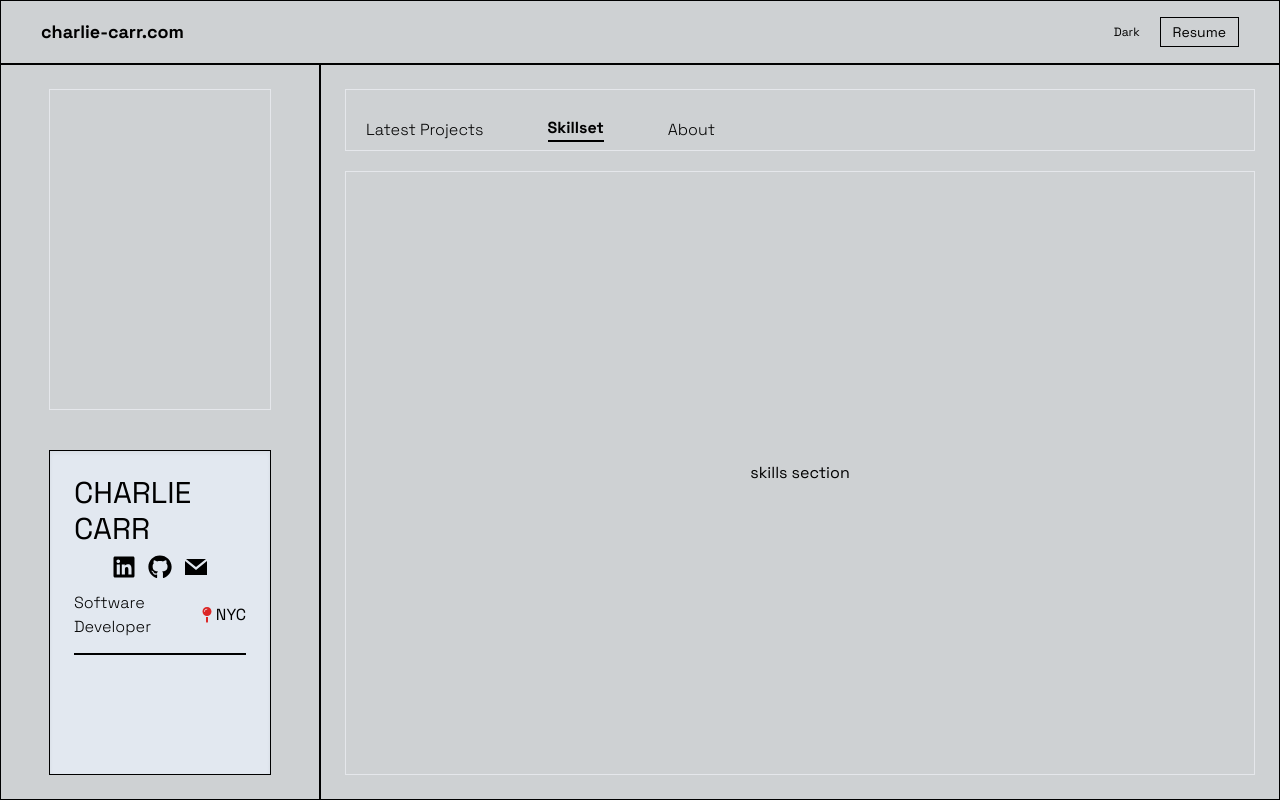
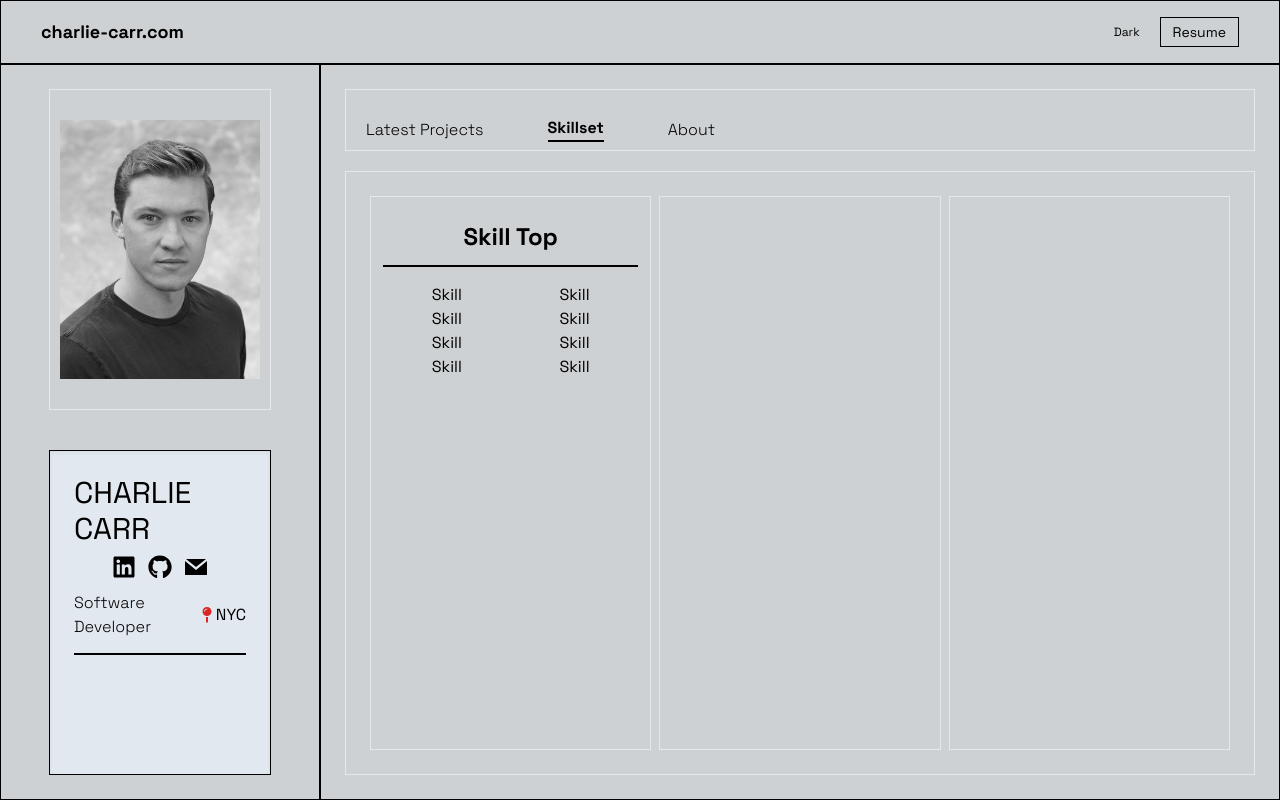
Before and after one commit to CharlesCarr/charlie_dev_portfolio, a Next.js app: page / in a window 1280 px wide. Both pictures are taken after a click on the item "Skillset". Built offline with nearby package versions, Linux system fonts and the light colour scheme.

Commit message:
fix: update ui for skills section

```diff
--- a/components/sections/AboutSection.tsx
+++ b/components/sections/AboutSection.tsx
@@ -1,9 +1,36 @@
-import React from 'react'
+import React from "react";
 
 const AboutSection = () => {
   return (
-    <>AboutSection</>
-  )
-}
+    <div className="w-full h-full flex flex-col justify-center items-center sm:items-start text-sm xl:text-base text-center sm:text-start px-5 sm:px-0 sm:pl-32">
+      <h1 className="text-3xl xl:text-4xl mb-4">Hi there!</h1>
+      <p className="w-full xl:w-3/4 mb-4 leading-7 sm:pr-8 xl:pr-0">
+        My name is Charlie Carr and I am a NYC-based software developer. I am
+        currently pursuing my next opportunity and open to both remote and
+        in-office work.
+      </p>
+      <p className="w-full xl:w-3/4 mb-4 leading-7 sm:pr-8 xl:pr-0">
+        I have spent my career in tech working in enterprise software for both
+        small startups as well as large tech corporations. After starting in
+        software sales, my passion and curiosity for these products fueled my
+        desire to become more technical and attend a full stack web development
+        coding bootcamp.
+      </p>
+      <p className="w-full xl:w-3/4 leading-7 sm:pr-8 xl:pr-0">
+        I recently finished my first engineering role as a front end development
+        intern for{" "}
+        <a
+          href="https://www.reveliolabs.com/"
+          target="_blank"
+          className="underline"
+        >
+          Revelio Labs
+        </a>
+        , a labor market data platform, where I actively contributed to the
+        React/TypeScript code base.
+      </p>
+    </div>
+  );
+};
 
-export default AboutSection
+export default AboutSection;
--- a/components/sections/LeftSection.tsx
+++ b/components/sections/LeftSection.tsx
@@ -1,6 +1,5 @@
-// import React from "react";
-// import Image from "next/image";
-// import Headshot from "../../images/headshot.jpeg";
+import Image from "next/image";
+import Headshot from "../../images/headshot.jpeg";
 import { FaMapPin, FaGithub, FaLinkedin } from "react-icons/fa";
 import { GrMail } from "react-icons/gr";
 
@@ -8,15 +7,7 @@ function LeftSection() {
   return (
     <section className="w-1/4 h-full flex flex-col border border-black px-12 py-6">
       <div className="w-full h-1/2 flex flex-col justify-center items-center border">
-        {/* <div className="flex justify-center items-center">
-          <p className="text-xs">headshot</p>
-        </div>
-        <div className="text-white bg-black h-1/2 w-3/4 flex justify-center items-center">
-          img
-        </div>
-        <div className="h-1/4 flex justify-center items-center">
-          <p className="text-xs">headshot</p>
-        </div> */}
+          <Image src={Headshot} width={"200"} height={"200"} />
       </div>
 
       <div className="w-full h-1/2 flex flex-col justify-start items-center border border-black mt-10 p-6 bg-slate-200 shadow-inner">
@@ -47,43 +38,3 @@ function LeftSection() {
 }
 
 export default LeftSection;
-
-{
-  /* <div className="w-full h-3/4 sm:h-1/3 md:h-1/2 relative ml-0 sm:ml-5 md:ml-0 mb-40 sm:mb-0">
-        <Image
-          alt="headshot"
-          src={Headshot}
-          objectFit="contain"
-          layout="fill"
-        />
-      </div>
-
-      <div className="w-full h-1/2 flex flex-col justify-center items-center sm:items-start text-sm xl:text-base text-center sm:text-start px-5 sm:px-0">
-        <h1 className="text-3xl xl:text-4xl mb-3 text-sky-500">Hi there!</h1>
-        <p className="w-full xl:w-3/4 mb-2 leading-6 sm:pr-8 xl:pr-0">
-          My name is Charlie Carr and I am a NYC-based software developer. I am
-          currently pursuing my next opportunity and open to both remote and
-          in-office work.
-        </p>
-        <p className="w-full xl:w-3/4 mb-2 leading-6 sm:pr-8 xl:pr-0">
-          I have spent my career in tech working in enterprise software for both
-          small startups as well as large tech corporations. After starting in
-          software sales, my passion and curiosity for these products fueled my
-          desire to become more technical and attend a full stack web
-          development coding bootcamp.
-        </p>
-        <p className="w-full xl:w-3/4 leading-6 sm:pr-8 xl:pr-0">
-          I recently finished my first engineering role as a front end
-          development intern for{" "}
-          <a
-            href="https://www.reveliolabs.com/"
-            target="_blank"
-            className="underline text-sky-300"
-          >
-            Revelio Labs
-          </a>
-          , a labor market data platform, where I actively contributed to the
-          React/TypeScript code base.
-        </p>
-      </div> */
-}
--- a/components/sections/ProjectsSection.tsx
+++ b/components/sections/ProjectsSection.tsx
@@ -46,16 +46,26 @@ function Projects() {
   const [projectSelected, setProjectSelected] = useState<number>(0);
   console.log(projectSelected);
 
-  const testScroll = (event: any) => {
-    console.log(event);
-  }
-
   return (
-    <div className="h-full w-full">
+    <div className="h-full w-full relative">
+      <ul className="absolute flex justify-center items-center -top-10 left-0">
+        <li className="mr-4 border border-black w-3 h-3 rounded-full" onClick={() => setProjectSelected(0)}>
+        </li>
+        <li className="mr-4 border border-black w-3 h-3 rounded-full" onClick={() => setProjectSelected(1)}>
+        </li>
+        <li className="mr-4 border border-black w-3 h-3 rounded-full" onClick={() => setProjectSelected(2)}>
+        </li>
+        <li className="mr-4 border border-black w-3 h-3 rounded-full" onClick={() => setProjectSelected(3)}>
+        </li>
+      </ul>
       {/* Individual Project One */}
       {projectSelected === 0 && <Project />}
-      {projectSelected === 1 && <div className="h-full w-full border border-black">Project Two</div>}
-      {projectSelected === 2 && <div className="h-full w-full border border-black">Project Three</div>}
+      {projectSelected === 1 && (
+        <div className="h-full w-full border border-black">Project Two</div>
+      )}
+      {projectSelected === 2 && (
+        <div className="h-full w-full border border-black">Project Three</div>
+      )}
     </div>
   );
 }
--- a/components/sections/SkillsSection.tsx
+++ b/components/sections/SkillsSection.tsx
@@ -1,5 +1,3 @@
-
-
 const Skills = () => {
   // const skills = [
   //   "TypeScript",
@@ -29,16 +27,35 @@ const Skills = () => {
 
   return (
     <>
-    skills section
+      <div className="h-full w-1/3 border mr-2">
+        <div className="flex flex-col justify-center items-center py-6 px-3">
+          <p className="text-2xl font-bold border-b-2 border-black w-full text-center mb-4 pb-3">Skill Top</p>
+          <div className="flex w-full h-full justify-around items-center">
+            <ul className="list-none flex flex-col items-center justify-around h-full">
+              <li>Skill</li>
+              <li>Skill</li>
+              <li>Skill</li>
+              <li>Skill</li>
+            </ul>
+            <ul className="list-none flex flex-col items-center justify-around h-full">
+              <li>Skill</li>
+              <li>Skill</li>
+              <li>Skill</li>
+              <li>Skill</li>
+            </ul>
+          </div>
+        </div>
+      </div>
+      <div className="h-full w-1/3 border mr-2"></div>
+      <div className="h-full w-1/3 border"></div>
     </>
   );
 };
 
 export default Skills;
 
-
-
-{/* <h1 className="mb-10 text-3xl">SKILLS.</h1>
+{
+  /* <h1 className="mb-10 text-3xl">SKILLS.</h1>
 <div className="grid grid-cols-2 sm:grid-cols-3 lg:grid-cols-4 xl:grid-cols-5 gap-x-14 gap-y-8 text-center">
   {skills.map((skill: string) => {
     // return <p className="border-2 text-center py-2 px-3 text-xs">{skill}</p>;
@@ -57,11 +74,13 @@ export default Skills;
       </>
     );
   })}
-</div> */}
+</div> */
+}
 
-
-{/* <a href="#_" class="relative inline-flex items-center justify-center px-10 py-4 overflow-hidden font-mono font-medium tracking-tighter text-white bg-gray-800 rounded-lg group">
+{
+  /* <a href="#_" class="relative inline-flex items-center justify-center px-10 py-4 overflow-hidden font-mono font-medium tracking-tighter text-white bg-gray-800 rounded-lg group">
 <span class="absolute w-0 h-0 transition-all duration-500 ease-out bg-green-500 rounded-full group-hover:w-56 group-hover:h-56"></span>
 <span class="absolute inset-0 w-full h-full -mt-1 rounded-lg opacity-30 bg-gradient-to-b from-transparent via-transparent to-gray-700"></span>
 <span class="relative">Button Text</span>
-</a> */}
+</a> */
+}
```
